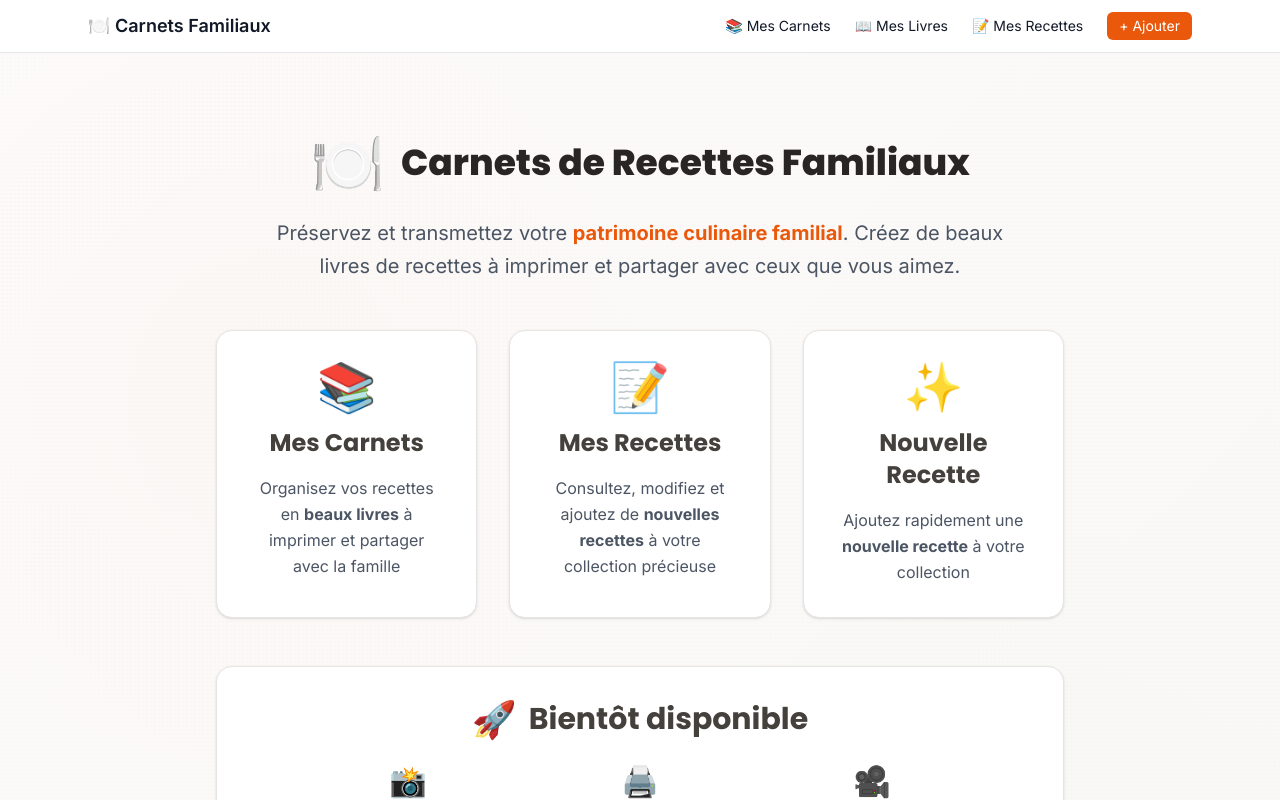
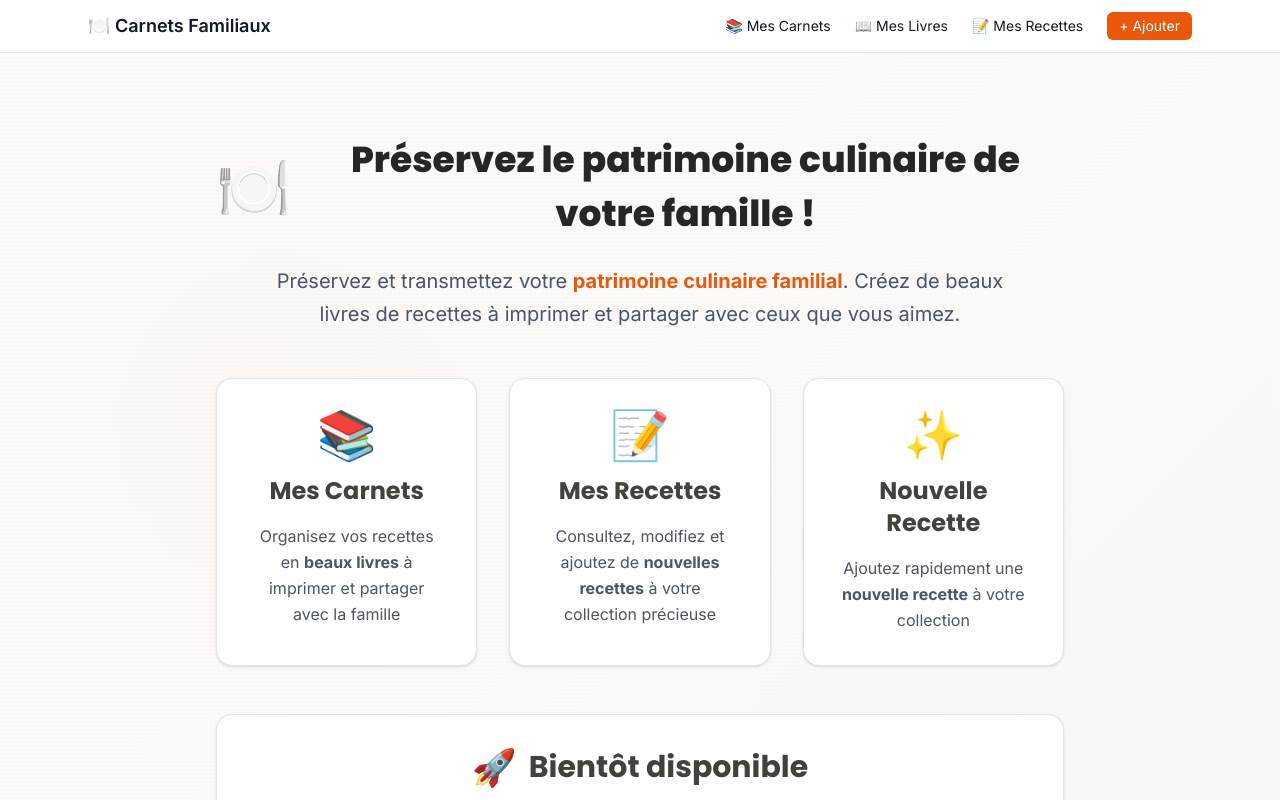
Before and after one commit to oliviertgpls-tech/Fdt-2, a Next.js app: page / in a window 1280 px wide. Shown: the top 800 px of the page. Built offline with nearby package versions, Linux system fonts and the light colour scheme.

Commit message:
Update page.tsx

```diff
--- a/app/page.tsx
+++ b/app/page.tsx
@@ -8,7 +8,7 @@ export default function HomePage() {
         <div className="flex items-center justify-center gap-4 mb-6">
           <div className="text-6xl">🍽️</div>
           <h1 style={{ color: '#292524' }}>
-            Carnets de Recettes Familiaux
+            Préservez le patrimoine culinaire de votre famille !
           </h1>
         </div>
 
```
